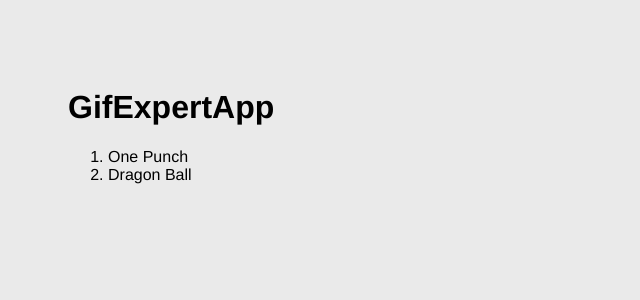
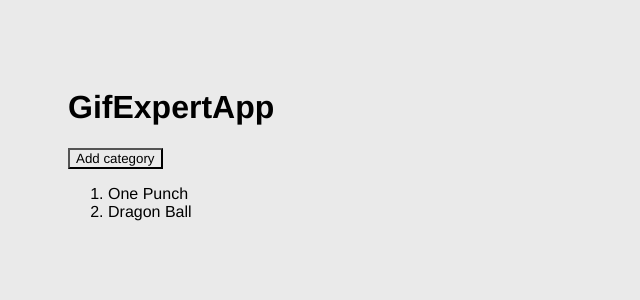
Before and after one commit to physiodevapp/react-zero-to-expert, a React (Vite) app in the folder 04-gif-expert-app/: page / in a window 1280 px wide. Shown: the top 300 px of the page, without its empty margins (0-640 px from the left). Built offline with nearby package versions, Linux system fonts and the light colour scheme.

Commit message:
add new category

```diff
--- a/04-gif-expert-app/src/GifExpertApp.jsx
+++ b/04-gif-expert-app/src/GifExpertApp.jsx
@@ -1,9 +1,13 @@
 import React, { useState } from "react";
 
 function GifExpertApp() {
-  const [categories, setCategories] = useState(['One Punch', 'Dragon Ball']);
+  const [categories, setCategories] = useState(["One Punch", "Dragon Ball"]);
 
-  console.log(categories)
+  const handleAddCategory = () => {
+    setCategories((prevCategories) => {
+      return ['Valorant', ...prevCategories]
+    })
+  };
 
   return (
     <>
@@ -13,6 +17,9 @@ function GifExpertApp() {
       {/* input */}
 
       {/* item-list */}
+
+      <button onClick={handleAddCategory}>Add category</button>
+
       <ol>
         {categories.map((category) => (
           <li key={category}>{category}</li>
```
